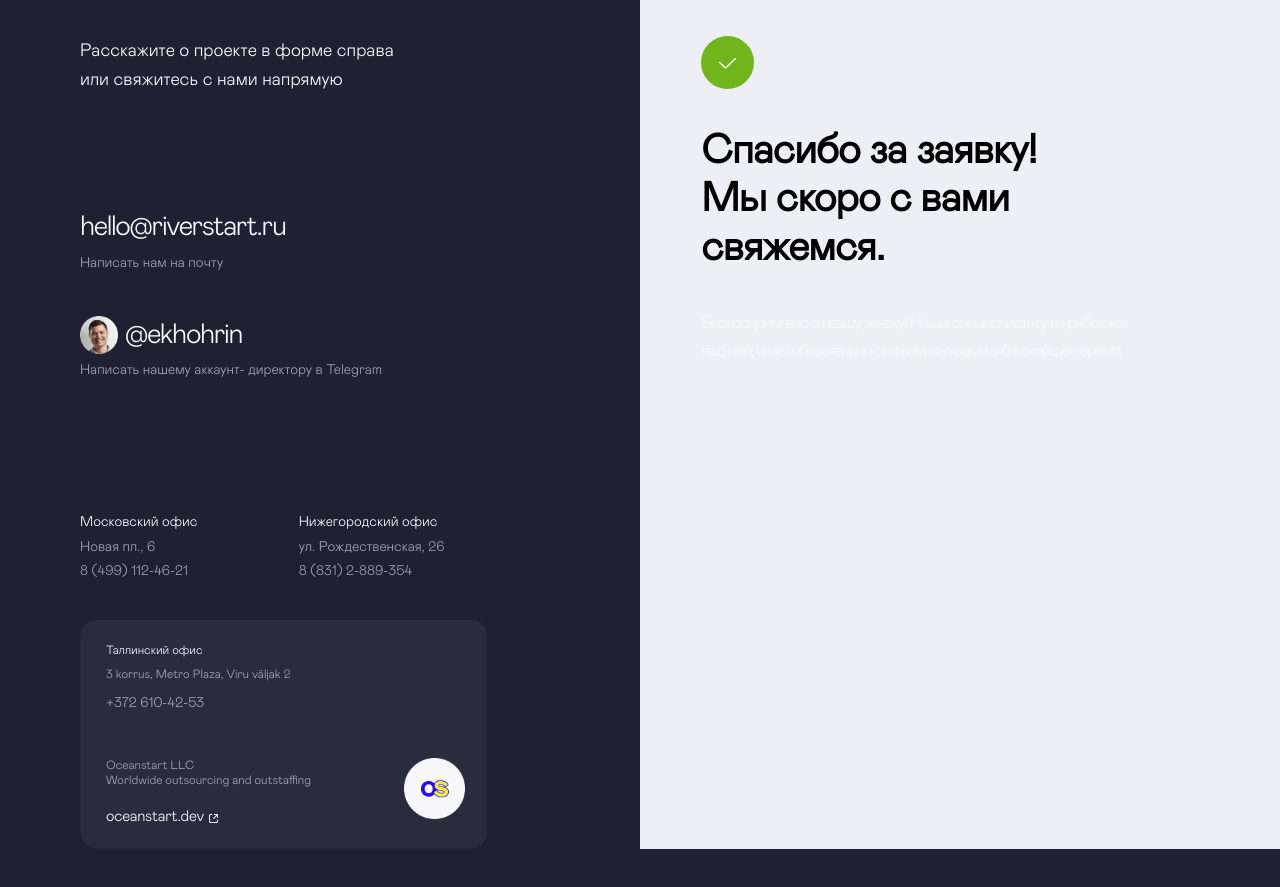
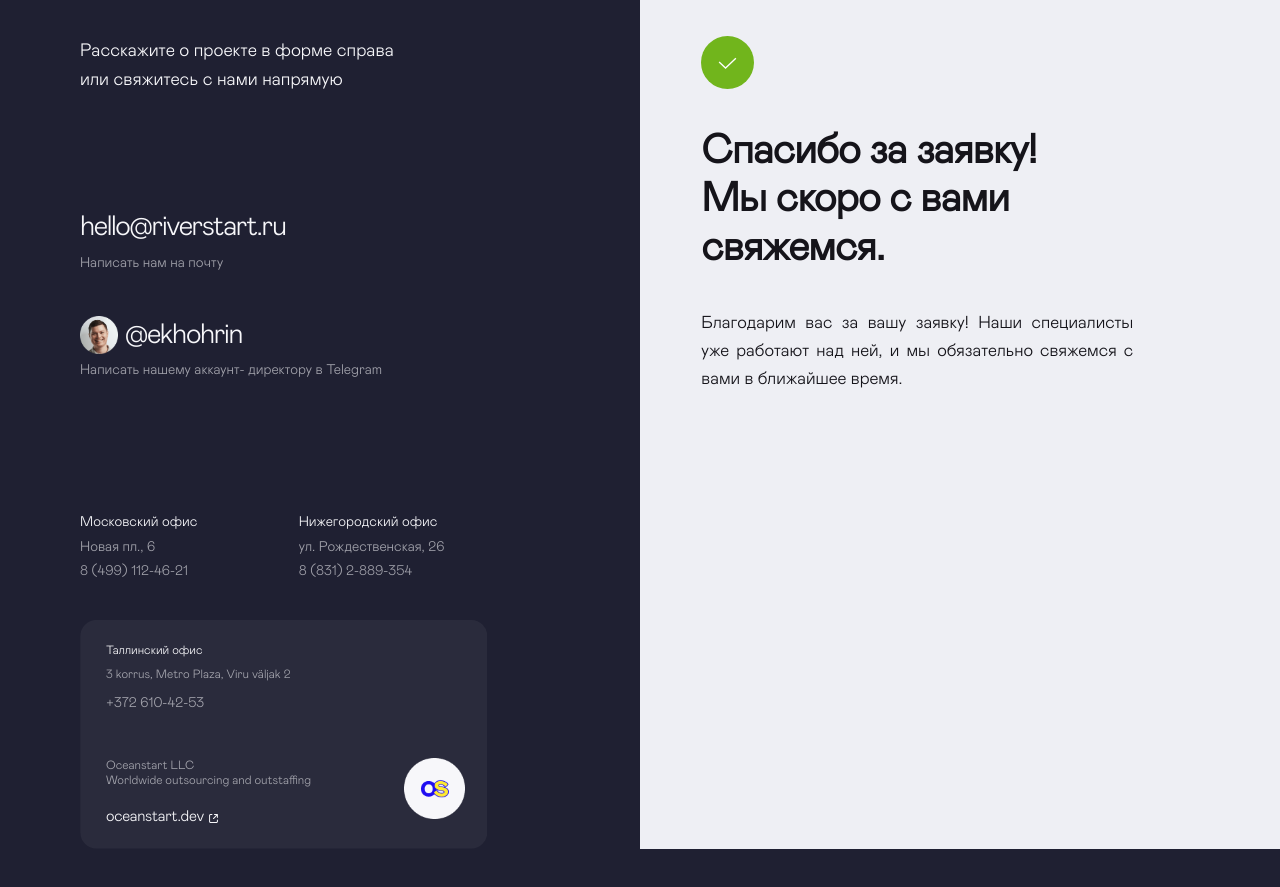
Before and after one commit to Kuldyaev/testovoe03032024, a Vue app: page / in a window 1280 px wide. Shown: the part 1020-1907 px from the top of the page. Built offline with nearby package versions, Linux system fonts and the light colour scheme.

Commit message:
Font color changed

```diff
--- a/src/components/RequestSuccess.vue
+++ b/src/components/RequestSuccess.vue
@@ -77,12 +77,19 @@ watch(
   text-align: left;
   margin-top: 2.9167vw;
   margin-bottom: 0;
+  color: $text-black;
+  user-select: none;
 }
 
 .text {
   margin-top: 2.9167vw;
   font-size: 1.3542vw;
   line-height: 2.1667vw;
+  text-align: justify;
+  margin-top: 2.9167vw;
+  color: $text-black;
+  letter-spacing: normal;
+  user-select: none;
 }
 
 .successSign {
--- a/src/styles/_variables.scss
+++ b/src/styles/_variables.scss
@@ -4,6 +4,7 @@ $primary-blue: #312dff;
 $white: #ffffff;
 $black: #000000;
 $secondary-gray: #eeeff4;
+$text-black: #15141a;
 
 $additional-grey: #9a9aad;
 
```
